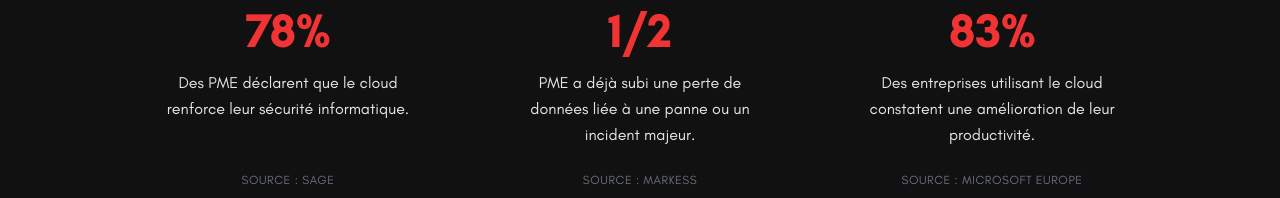
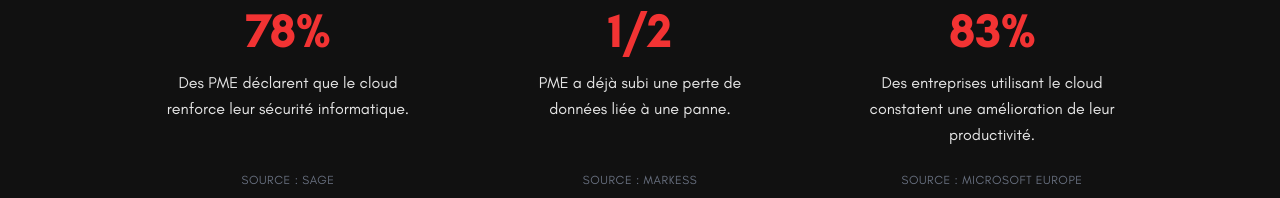
Before and after one commit to 4skygroup/cybersky, a React (Vite) app: page /services/cloud in a window 1280 px wide. Shown: the part 874-1072 px from the top of the page. Built offline with nearby package versions, Linux system fonts and the light colour scheme.

Commit message:
feat(keyfigures): migration des KeyFigures vers une structure i18n dynamique

```diff
--- a/src/components/services/keyfigures/KeyFigures.tsx
+++ b/src/components/services/keyfigures/KeyFigures.tsx
@@ -1,3 +1,4 @@
+import { useTranslation } from 'react-i18next';
 import type { FigureItem } from './KeyFiguresData';
 
 interface KeyFiguresProps {
@@ -5,26 +6,29 @@ interface KeyFiguresProps {
 }
 
 export default function KeyFigures({ figures }: KeyFiguresProps) {
+
+    const { t } = useTranslation();
+
     return (
         <section className="w-full bg-cybersky-dark py-16 md:py-20 px-6 md:px-12 border-b border-white/10">
             <div className="max-w-5xl mx-auto grid grid-cols-1 md:grid-cols-3 gap-12 md:gap-8">
-                <h2 className="sr-only">Chiffres clés de ce service</h2>
+                <h2 className="sr-only">{t('service_detail.common.keyfigures.title')}</h2>
 
                 {figures.map((figure) => (
                     // La grille Tailwind étire automatiquement ces conteneurs à la même hauteur
                     <div key={figure.id} className="flex flex-col items-center text-center h-full">
                         <span className="text-cybersky-red text-4xl md:text-5xl font-bold mb-4">
-                            {figure.stat}
+                            {t(figure.stat)}
                         </span>
 
                         {/* On ajoute un mb-6 pour aérer un peu avant la source */}
                         <p className="text-white text-sm md:text-base leading-relaxed mb-6 max-w-62.5">
-                            {figure.description}
+                            {t(figure.description)}
                         </p>
 
                         {/* LE FIX EST ICI : mt-auto pousse la source tout en bas du conteneur */}
                         <span className="text-gray-500 text-xs font-medium uppercase tracking-wider mt-auto">
-                            Source : {figure.source}
+                            {t('service_detail.keyfigures.source')} : {t(figure.source)}
                         </span>
                     </div>
                 ))}
@@ -33,3 +37,20 @@ export default function KeyFigures({ figures }: KeyFiguresProps) {
         </section>
     );
 }
+
+// {
+//     figures.map((figure) => (
+//         <div key={figure.id} className="...">
+//             <span className="text-cybersky-red ...">
+//                 {t(figure.stat)}
+//             </span>
+//             <p className="...">
+//                 {t(figure.description)}
+//             </p>
+//             <span className="...">
+//                 {/* Le label "Source" est commun */}
+//                 {t('service_detail.common.keyfigures.source')} : {t(figure.source)}
+//             </span>
+//         </div>
+//     ))
+// }
--- a/src/components/services/keyfigures/KeyFiguresData.ts
+++ b/src/components/services/keyfigures/KeyFiguresData.ts
@@ -8,118 +8,105 @@ export interface FigureItem {
 export const securiteFigures: FigureItem[] = [
   {
     id: 1,
-    stat: "43%",
-    description:
-      "Des PME victimes d'une cyberattaque ferment ou font faillite dans les 6 mois.",
-    source: "ANSSI",
+    stat: "service_detail.keyfigures.data.securite.figures.stat1",
+    description: "service_detail.keyfigures.data.securite.figures.desc1",
+    source: "service_detail.keyfigures.data.securite.figures.src1",
   },
   {
     id: 2,
-    stat: "1 sur 2",
-    description:
-      "Des entreprises de type TPE/PME ont déjà subi une cyberattaque.",
-    source: "ANSSI",
+    stat: "service_detail.keyfigures.data.securite.figures.stat2",
+    description: "service_detail.keyfigures.data.securite.figures.desc2",
+    source: "service_detail.keyfigures.data.securite.figures.src2",
   },
   {
     id: 3,
-    stat: "300%",
-    description:
-      "Les menaces ciblent en permanence les systèmes de l'entreprise.",
-    source: "ANSSI",
+    stat: "service_detail.keyfigures.data.securite.figures.stat3",
+    description: "service_detail.keyfigures.data.securite.figures.desc3",
+    source: "service_detail.keyfigures.data.securite.figures.src3",
   },
 ];
 
 export const maintenanceFigures: FigureItem[] = [
   {
     id: 1,
-    stat: "80%",
-    description:
-      "Des pannes informatiques sont liées à un manque d'entretien ou à une mauvaise configuration.",
-    source: "TechRadar / études sectorielles",
+    stat: "service_detail.keyfigures.data.maintenance.figures.stat1",
+    description: "service_detail.keyfigures.data.maintenance.figures.desc1",
+    source: "service_detail.keyfigures.data.maintenance.figures.src1",
   },
   {
     id: 2,
-    stat: "10K€",
-    description: "Coût estimé d'une journée d'arrêt informatique pour une PME.",
-    source: "Syntec Numérique, Cigref, IDC",
+    stat: "service_detail.keyfigures.data.maintenance.figures.stat2",
+    description: "service_detail.keyfigures.data.maintenance.figures.desc2",
+    source: "service_detail.keyfigures.data.maintenance.figures.src2",
   },
   {
     id: 3,
-    stat: "20%",
-    description:
-      "Des incidents peuvent être évités grâce à une maintenance régulière.",
-    source: "IDC / Syntec Numérique",
+    stat: "service_detail.keyfigures.data.maintenance.figures.stat3",
+    description: "service_detail.keyfigures.data.maintenance.figures.desc3",
+    source: "service_detail.keyfigures.data.maintenance.figures.src3",
   },
 ];
 
 export const cloudFigures: FigureItem[] = [
   {
     id: 1,
-    stat: "78%",
-    description:
-      "Des PME déclarent que le cloud renforce leur sécurité informatique.",
-    source: "Sage",
+    stat: "service_detail.keyfigures.data.cloud.figures.stat1",
+    description: "service_detail.keyfigures.data.cloud.figures.desc1",
+    source: "service_detail.keyfigures.data.cloud.figures.src1",
   },
   {
     id: 2,
-    stat: "1/2",
-    description:
-      "PME a déjà subi une perte de données liée à une panne ou un incident majeur.",
-    source: "Markess",
+    stat: "service_detail.keyfigures.data.cloud.figures.stat2",
+    description: "service_detail.keyfigures.data.cloud.figures.desc2",
+    source: "service_detail.keyfigures.data.cloud.figures.src2",
   },
   {
     id: 3,
-    stat: "83%",
-    description:
-      "Des entreprises utilisant le cloud constatent une amélioration de leur productivité.",
-    source: "Microsoft Europe",
+    stat: "service_detail.keyfigures.data.cloud.figures.stat3",
+    description: "service_detail.keyfigures.data.cloud.figures.desc3",
+    source: "service_detail.keyfigures.data.cloud.figures.src3",
   },
 ];
+
 
 export const equipementFigures: FigureItem[] = [
   {
     id: 1,
-    stat: "70%",
-    description:
-      "Des pannes informatiques sont liées à du matériel obsolète ou mal adapté.",
-    source: "Gartner",
+    stat: "service_detail.keyfigures.data.equipment.figures.stat1",
+    description: "service_detail.keyfigures.data.equipment.figures.desc1",
+    source: "service_detail.keyfigures.data.equipment.figures.src1",
   },
   {
     id: 2,
-    stat: "22min",
-    description:
-      "Perdues chaque jour à cause d'un équipement lent ou inadapté.",
-    source: "Etude Sharp / FSDS, 2023",
+    stat: "service_detail.keyfigures.data.equipment.figures.stat2",
+    description: "service_detail.keyfigures.data.equipment.figures.desc2",
+    source: "service_detail.keyfigures.data.equipment.figures.src2",
   },
   {
     id: 3,
-    stat: "85%",
-    description:
-      "Des collaborateurs estiment qu'un bon équipement améliore leur productivité.",
-    source: "Etude SYMANTEC",
+    stat: "service_detail.keyfigures.data.equipment.figures.stat3",
+    description: "service_detail.keyfigures.data.equipment.figures.desc3",
+    source: "service_detail.keyfigures.data.equipment.figures.src3",
   },
 ];
 
 export const softwareFigures: FigureItem[] = [
   {
     id: 1,
-    stat: "76%",
-    description:
-      "Des TPE/PME constatent un impact positif du numérique sur leur activité.",
-    source: "Baromètre France Num 2022",
+    stat: "service_detail.keyfigures.data.software.figures.stat1",
+    description: "service_detail.keyfigures.data.software.figures.desc1",
+    source: "service_detail.keyfigures.data.software.figures.src1",
   },
   {
     id: 2,
-    stat: "48%",
-    description:
-      "Des entreprises affirment que la digitalisation permet de réduire leurs coûts.",
-    source: "Baromètre France Num 2022",
+    stat: "service_detail.keyfigures.data.software.figures.stat2",
+    description: "service_detail.keyfigures.data.software.figures.desc2",
+    source: "service_detail.keyfigures.data.software.figures.src2",
   },
   {
     id: 3,
-    stat: "1/3",
-    description:
-      "Des PME gèrent encore certaines tâches administratives sur Excel ou papier.",
-    source: "Baromètre France Num 2022",
+    stat: "service_detail.keyfigures.data.software.figures.stat3",
+    description: "service_detail.keyfigures.data.software.figures.desc3",
+    source: "service_detail.keyfigures.data.software.figures.src3",
   },
 ];
--- a/src/i18n.ts
+++ b/src/i18n.ts
@@ -177,6 +177,91 @@ const resources = {
           },
         },
         default_button: "Demander un devis",
+        keyfigures: {
+          title: "Chiffres clés",
+          source: "Source",
+          data: {
+            securite: {
+              figures: {
+                stat1: "43%",
+                desc1:
+                  "Des PME victimes d'une cyberattaque ferment ou font faillite dans les 6 mois.",
+                src1: "ANSSI",
+                stat2: "1 sur 2",
+                desc2:
+                  "Des entreprises de type TPE/PME ont déjà subi une cyberattaque.",
+                src2: "ANSSI",
+                stat3: "300%",
+                desc3:
+                  "Les menaces ciblent en permanence les systèmes de l'entreprise.",
+                src3: "ANSSI",
+              },
+            },
+            maintenance: {
+              figures: {
+                stat1: "80%",
+                desc1:
+                  "Des pannes informatiques sont liées à un manque d'entretien.",
+                src1: "TechRadar / études sectorielles",
+                stat2: "10K€",
+                desc2:
+                  "Coût estimé d'une journée d'arrêt informatique pour une PME.",
+                src2: "Syntec Numérique, Cigref, IDC",
+                stat3: "20%",
+                desc3:
+                  "Des incidents peuvent être évités grâce à une maintenance régulière.",
+                src3: "IDC / Syntec Numérique",
+              },
+            },
+            cloud: {
+              figures: {
+                stat1: "78%",
+                desc1:
+                  "Des PME déclarent que le cloud renforce leur sécurité informatique.",
+                src1: "Sage",
+                stat2: "1/2",
+                desc2: "PME a déjà subi une perte de données liée à une panne.",
+                src2: "Markess",
+                stat3: "83%",
+                desc3:
+                  "Des entreprises utilisant le cloud constatent une amélioration de leur productivité.",
+                src3: "Microsoft Europe",
+              },
+            },
+            equipment: {
+              figures: {
+                stat1: "70%",
+                desc1:
+                  "Des pannes informatiques sont liées à du matériel obsolète.",
+                src1: "Gartner",
+                stat2: "22min",
+                desc2:
+                  "Perdues chaque jour à cause d'un équipement lent ou inadapté.",
+                src2: "Etude Sharp / FSDS, 2023",
+                stat3: "85%",
+                desc3:
+                  "Des collaborateurs estiment qu'un bon équipement améliore leur productivité.",
+                src3: "Etude SYMANTEC",
+              },
+            },
+            software: {
+              figures: {
+                stat1: "76%",
+                desc1:
+                  "Des TPE/PME constatent un impact positif du numérique sur leur activité.",
+                src1: "Baromètre France Num 2022",
+                stat2: "48%",
+                desc2:
+                  "Des entreprises affirment que la digitalisation permet de réduire leurs coûts.",
+                src2: "Baromètre France Num 2022",
+                stat3: "1/3",
+                desc3:
+                  "Des PME gèrent encore certaines tâches administratives sur Excel ou papier.",
+                src3: "Baromètre France Num 2022",
+              },
+            },
+          },
+        },
       },
       contact: {
         title: "Propulsez vos performances web !",
@@ -415,7 +500,33 @@ const resources = {
         },
       },
       service_detail: {
-        seo: {},
+        seo: {
+          cloud: {
+            title: "Cloud Solutions & Secure Hosting",
+            description:
+              "Outsource your IT for greater security and flexibility. Automated migration, backup, and custom cloud servers.",
+          },
+          maintenance: {
+            title: "Proactive IT Maintenance",
+            description:
+              "Ensure your business continuity. 24/7 monitoring, user support, updates, and backup management for SMEs.",
+          },
+          security: {
+            title: "Cybersecurity & Data Protection",
+            description:
+              "Secure your business against cyber threats. Audits, protection, awareness training, and incident response with CyberSky experts.",
+          },
+          software: {
+            title: "Software Solutions & Digitalization",
+            description:
+              "Digitize and automate your internal processes. Integration of business tools, dashboards, and custom-developed web applications.",
+          },
+          equipment: {
+            title: "Professional IT Hardware",
+            description:
+              "Equip your business with reliable hardware. Consulting, on-site installation, secure configuration, and IT asset monitoring.",
+          },
+        },
         hero: {
           cloud: {
             tag: "Cloud",
@@ -444,6 +555,87 @@ const resources = {
           },
         },
         default_button: "Request a Quote",
+        keyfigures: {
+          title: "Key figures",
+          source: "Source",
+          data: {
+            securite: {
+              figures: {
+                stat1: "43%",
+                desc1:
+                  "SMEs victims of a cyberattack close or go bankrupt within 6 months.",
+                src1: "ANSSI",
+                stat2: "1 in 2",
+                desc2: "SMEs have already suffered a cyberattack.",
+                src2: "ANSSI",
+                stat3: "300%",
+                desc3: "Threats constantly target corporate systems.",
+                src3: "ANSSI",
+              },
+            },
+            maintenance: {
+              figures: {
+                stat1: "80%",
+                desc1:
+                  "IT failures are linked to poor maintenance or configuration.",
+                src1: "TechRadar / études sectorielles",
+                stat2: "€10K",
+                desc2: "Estimated cost of one day of IT downtime for an SME.",
+                src2: "Syntec Numérique, Cigref, IDC",
+                stat3: "20%",
+                desc3: "Incidents can be avoided through regular maintenance.",
+                src3: "IDC / Syntec Numérique",
+              },
+            },
+            cloud: {
+              figures: {
+                stat1: "78%",
+                desc1:
+                  "SMEs state that the cloud strengthens their IT security.",
+                src1: "Sage",
+                stat2: "1/2",
+                desc2:
+                  "SMEs have already suffered data loss due to a breakdown.",
+                src2: "Markess",
+                stat3: "83%",
+                desc3:
+                  "Companies using the cloud report improved productivity.",
+                src3: "Microsoft Europe",
+              },
+            },
+            equipment: {
+              figures: {
+                stat1: "70%",
+                desc1:
+                  "IT failures are linked to obsolete or ill-suited equipment.",
+                src1: "Gartner",
+                stat2: "22min",
+                desc2: "Lost every day due to slow or inadequate equipment.",
+                src2: "Etude Sharp / FSDS, 2023",
+                stat3: "85%",
+                desc3:
+                  "Employees believe that good equipment improves their productivity.",
+                src3: "Etude SYMANTEC",
+              },
+            },
+            software: {
+              figures: {
+                stat1: "76%",
+                desc1:
+                  "SMEs note a positive impact of digital technology on their activity.",
+                src1: "Baromètre France Num 2022",
+                stat2: "48%",
+                desc2:
+                  "Companies state that digitalization helps reduce their costs.",
+                src2: "Baromètre France Num 2022",
+                stat3: "1/3",
+                desc3:
+                  "SMEs still manage some administrative tasks on Excel or paper.",
+                src3: "Baromètre France Num 2022",
+              },
+            },
+          },
+        },
       },
       contact: {
         // TOUT est maintenant bien à l'intérieur de 'contact' !
```
